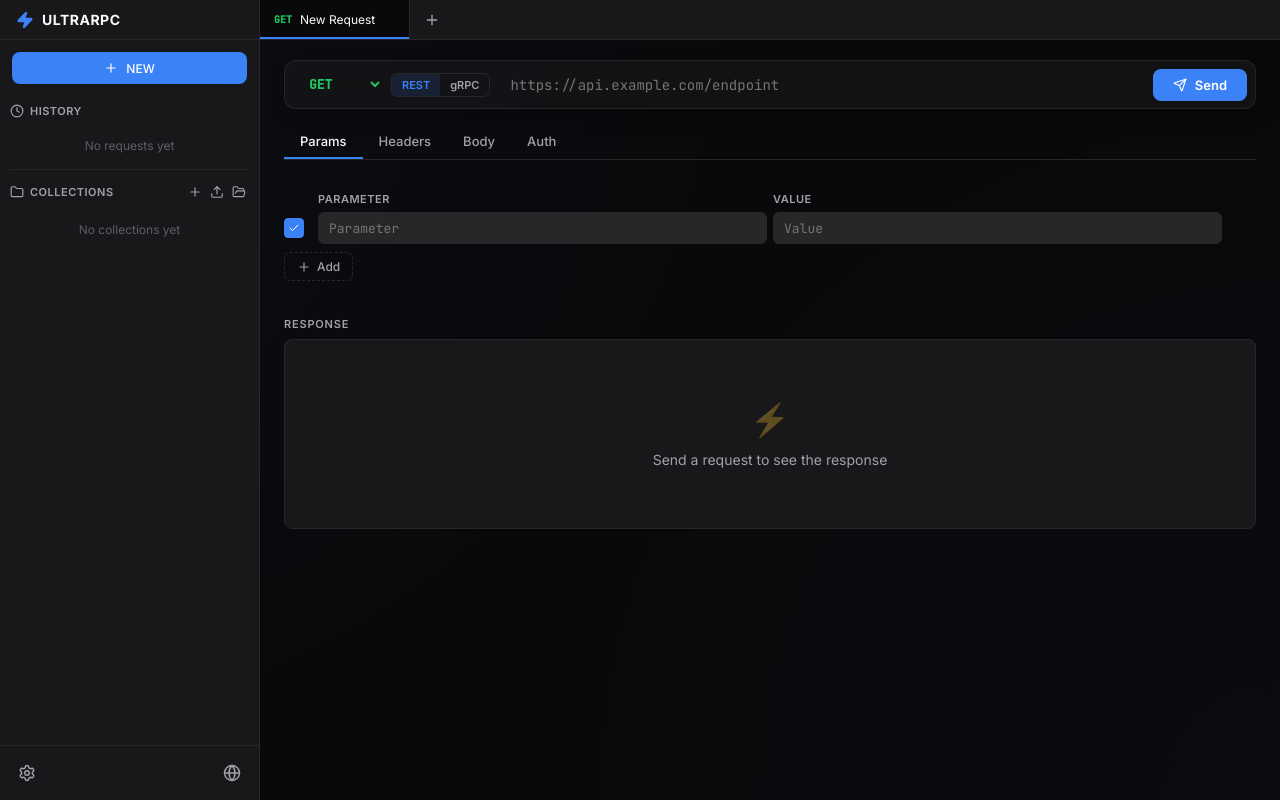
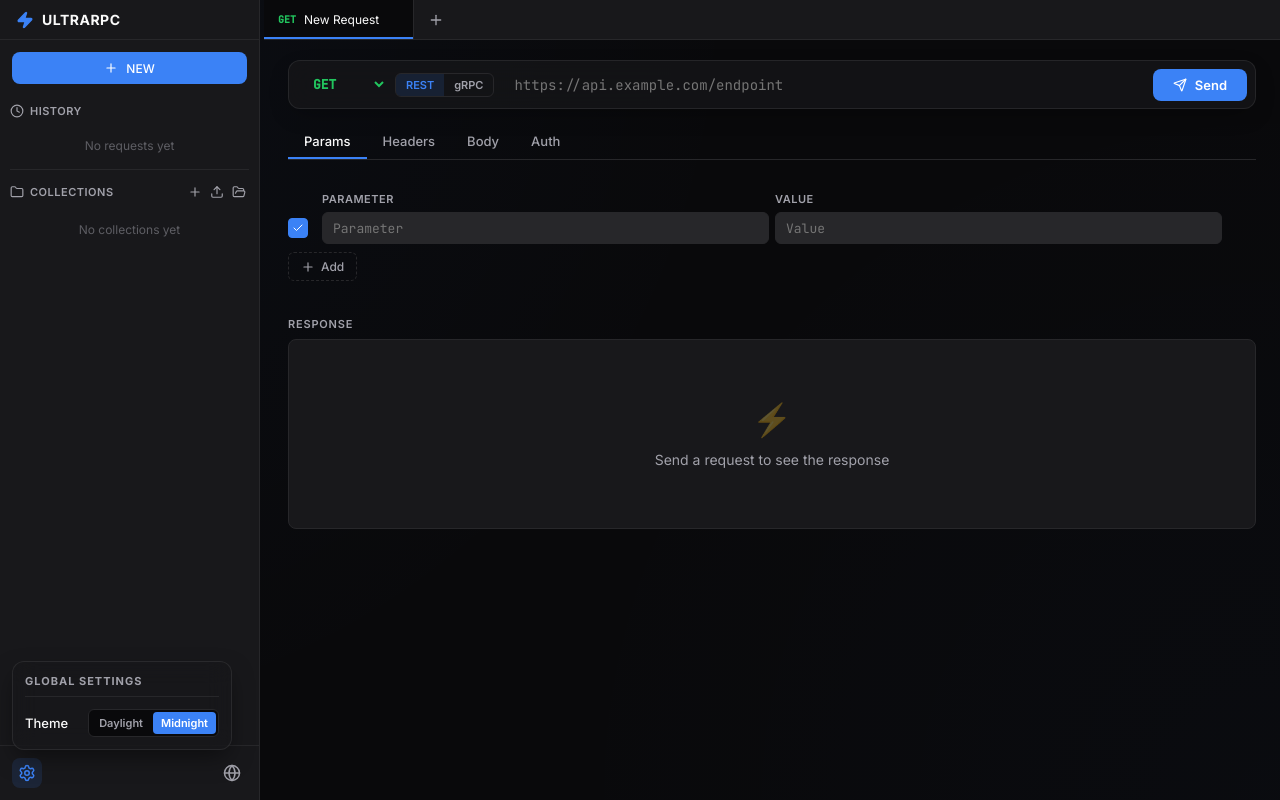
Before and after one commit to CamelDev/ultra-rpc, a React (Vite) app: page / in a window 1280 px wide. Both pictures are taken after a click on the button 27 px from the left and 773 px from the top of the page. Built offline with nearby package versions, Linux system fonts and the light colour scheme.

Commit message:
UI redesign

```diff
--- a/electron/preload.ts
+++ b/electron/preload.ts
@@ -29,4 +29,8 @@ contextBridge.exposeInMainWorld('ultraRpc', {
   // ===== Environments =====
   getEnvironments: () => ipcRenderer.invoke('storage:getEnvironments'),
   saveEnvironments: (envs: any[]) => ipcRenderer.invoke('storage:saveEnvironments', envs),
+
+  // ===== Settings =====
+  getSettings: () => ipcRenderer.invoke('storage:getSettings'),
+  saveSettings: (settings: any) => ipcRenderer.invoke('storage:saveSettings', settings),
 })
--- a/src/App.tsx
+++ b/src/App.tsx
@@ -53,6 +53,41 @@ const App: React.FC = () => {
   const [environments, setEnvironments] = useState<Environment[]>([])
   const [activeEnvId, setActiveEnvId] = useState<string | null>(null)
 
+  // ===== Settings & Theme =====
+  const [theme, setTheme] = useState<'dark' | 'light'>('dark')
+  const [showSettingsPopup, setShowSettingsPopup] = useState(false)
+
+  // ===== Sidebar Resizing =====
+  const [sidebarWidth, setSidebarWidth] = useState(() => {
+    const saved = localStorage.getItem('ultraRpcSidebarWidth')
+    return saved ? parseInt(saved, 10) : 260
+  })
+  const [isResizing, setIsResizing] = useState(false)
+
+  useEffect(() => {
+    if (isResizing) {
+      const handleMouseMove = (e: MouseEvent) => {
+        let newWidth = e.clientX
+        if (newWidth < 200) newWidth = 200
+        if (newWidth > 800) newWidth = 800
+        setSidebarWidth(newWidth)
+      }
+      const handleMouseUp = () => {
+        setIsResizing(false)
+      }
+      document.addEventListener('mousemove', handleMouseMove)
+      document.addEventListener('mouseup', handleMouseUp)
+      return () => {
+        document.removeEventListener('mousemove', handleMouseMove)
+        document.removeEventListener('mouseup', handleMouseUp)
+      }
+    }
+  }, [isResizing])
+
+  useEffect(() => {
+    localStorage.setItem('ultraRpcSidebarWidth', sidebarWidth.toString())
+  }, [sidebarWidth])
+
   // ===== Collections =====
   const [collections, setCollections] = useState<CollectionData[]>([])
 
@@ -65,9 +100,23 @@ const App: React.FC = () => {
     window.ultraRpc.getEnvironments().then(res => {
       if (res.success && res.environments) setEnvironments(res.environments)
     })
+    window.ultraRpc.getSettings().then(res => {
+      if (res.success && res.settings && res.settings.theme) {
+        setTheme(res.settings.theme)
+      }
+    })
     loadCollections()
     loadHistory()
   }, [])
+
+  // Apply theme to body
+  useEffect(() => {
+    if (theme === 'light') {
+      document.body.classList.add('light-theme')
+    } else {
+      document.body.classList.remove('light-theme')
+    }
+  }, [theme])
 
   const loadCollections = async () => {
     if (!window.ultraRpc) return
@@ -268,7 +317,7 @@ const App: React.FC = () => {
   return (
     <div className="app-container">
       {/* ===== SIDEBAR ===== */}
-      <aside className="sidebar">
+      <aside className="sidebar" style={{ width: sidebarWidth }}>
         <div className="title-bar" style={{ paddingLeft: navigator.userAgent.includes('Mac') ? '80px' : '16px' }}>
           <div style={{ display: 'flex', alignItems: 'center', gap: '8px' }}>
             <Zap size={18} color="var(--accent)" fill="var(--accent)" />
@@ -314,8 +363,16 @@ const App: React.FC = () => {
           )}
         </nav>
 
-        <div style={{ padding: '12px', borderTop: '1px solid var(--border)', display: 'flex', justifyContent: 'space-between' }}>
-          <button className="btn-ghost" style={{ padding: '6px' }}><Settings size={18} /></button>
+        <div style={{ padding: '12px', borderTop: '1px solid var(--border)', display: 'flex', justifyContent: 'space-between', position: 'relative' }}>
+          <button
+            className={`btn-ghost ${showSettingsPopup ? 'env-toggle-active' : ''}`}
+            style={{ padding: '6px' }}
+            onClick={() => setShowSettingsPopup(!showSettingsPopup)}
+            title="Settings"
+          >
+            <Settings size={18} />
+          </button>
+
           <button
             className={`btn-ghost ${showEnvPanel ? 'env-toggle-active' : ''}`}
             style={{ padding: '6px' }}
@@ -324,8 +381,42 @@ const App: React.FC = () => {
           >
             <Globe size={18} />
           </button>
+
+          {showSettingsPopup && (
+            <div className="settings-popup glass fade-in">
+              <div className="settings-popup-header">Global Settings</div>
+              <div className="settings-row">
+                <span className="settings-label">Theme</span>
+                <div className="theme-toggle-group">
+                  <button
+                    className={`theme-toggle-btn ${theme === 'light' ? 'active' : ''}`}
+                    onClick={() => {
+                      setTheme('light')
+                      if (window.ultraRpc) window.ultraRpc.saveSettings({ theme: 'light' })
+                    }}
+                  >
+                    Daylight
+                  </button>
+                  <button
+                    className={`theme-toggle-btn ${theme === 'dark' ? 'active' : ''}`}
+                    onClick={() => {
+                      setTheme('dark')
+                      if (window.ultraRpc) window.ultraRpc.saveSettings({ theme: 'dark' })
+                    }}
+                  >
+                    Midnight
+                  </button>
+                </div>
+              </div>
+            </div>
+          )}
         </div>
       </aside>
+
+      <div
+        className={`sidebar-resizer ${isResizing ? 'resizing' : ''}`}
+        onMouseDown={(e) => { e.preventDefault(); setIsResizing(true) }}
+      />
 
       {/* ===== MAIN ===== */}
       <main className="main-content">
--- a/src/components/ResponseViewer.css
+++ b/src/components/ResponseViewer.css
@@ -81,7 +81,8 @@
   align-items: center;
   padding: 8px 12px;
   border-bottom: 1px solid var(--border);
-  background: rgba(0, 0, 0, 0.2);
+  background: var(--bg-primary);
+  opacity: 0.8;
 }
 
 .response-stats {
@@ -159,7 +160,7 @@
 
 .response-headers-toggle:hover {
   color: var(--text-primary);
-  background: rgba(255, 255, 255, 0.02);
+  background: var(--bg-tertiary);
 }
 
 .response-headers {
--- a/src/index.css
+++ b/src/index.css
@@ -19,6 +19,19 @@
   --font-mono: 'JetBrains Mono', monospace;
   --radius: 8px;
   --transition: all 0.2s cubic-bezier(0.4, 0, 0.2, 1);
+}
+
+.light-theme {
+  --bg-primary: #ffffff;
+  --bg-secondary: #f4f4f5;
+  --bg-tertiary: #e4e4e7;
+  --text-primary: #09090b;
+  --text-secondary: #52525b;
+  --border: #e4e4e7;
+  --border-focus: #d4d4d8;
+  --glass: rgba(255, 255, 255, 0.8);
+  --glass-border: rgba(0, 0, 0, 0.05);
+  --accent-muted: rgba(59, 130, 246, 0.1);
 }
 
 * {
@@ -232,7 +245,7 @@ input:focus, select:focus, textarea:focus {
 }
 
 .tab-item:hover {
-  background: rgba(255, 255, 255, 0.02);
+  background: var(--bg-tertiary);
 }
 
 .tab-active {
@@ -572,3 +585,81 @@ input:focus, select:focus, textarea:focus {
 .fade-in {
   animation: fadeIn 0.3s ease-out;
 }
+
+/* ===== Settings Popup ===== */
+.settings-popup {
+  position: absolute;
+  bottom: 50px;
+  left: 12px;
+  width: 220px;
+  padding: 12px;
+  z-index: 1000;
+  border-radius: 12px;
+  box-shadow: 0 10px 25px -5px rgba(0, 0, 0, 0.5);
+}
+
+.settings-popup-header {
+  font-size: 11px;
+  font-weight: 700;
+  color: var(--text-secondary);
+  text-transform: uppercase;
+  letter-spacing: 1px;
+  margin-bottom: 12px;
+  padding-bottom: 8px;
+  border-bottom: 1px solid var(--border);
+}
+
+.settings-row {
+  display: flex;
+  align-items: center;
+  justify-content: space-between;
+  gap: 12px;
+}
+
+.settings-label {
+  font-size: 13px;
+  font-weight: 500;
+  color: var(--text-primary);
+}
+
+.theme-toggle-group {
+  display: flex;
+  background: var(--bg-primary);
+  border: 1px solid var(--border);
+  border-radius: 6px;
+  padding: 2px;
+  gap: 2px;
+}
+
+.theme-toggle-btn {
+  padding: 4px 8px;
+  border-radius: 4px;
+  font-size: 11px;
+  font-weight: 600;
+  color: var(--text-secondary);
+  background: transparent;
+  transition: var(--transition);
+}
+
+.theme-toggle-btn:hover {
+  color: var(--text-primary);
+}
+
+.theme-toggle-btn.active {
+  background: var(--accent);
+  color: white;
+}
+
+/* ===== Sidebar Resizer ===== */
+.sidebar-resizer {
+  width: 4px;
+  cursor: col-resize;
+  background-color: transparent;
+  transition: background-color 0.2s;
+  z-index: 10;
+}
+
+.sidebar-resizer:hover,
+.sidebar-resizer.resizing {
+  background-color: var(--accent);
+}
--- a/src/types/electron.d.ts
+++ b/src/types/electron.d.ts
@@ -45,6 +45,10 @@ export interface UltraRpcApi {
   // Environments
   getEnvironments: () => Promise<{ success: boolean; environments?: any[]; error?: string }>
   saveEnvironments: (envs: any[]) => Promise<{ success: boolean; error?: string }>
+
+  // Settings
+  getSettings: () => Promise<{ success: boolean; settings?: any; error?: string }>
+  saveSettings: (settings: any) => Promise<{ success: boolean; error?: string }>
 }
 
 declare global {
```
Also changed, not shown: electron/main.ts (+45 -2 lines), electron/storage-handler.ts (+30 -0 lines), public/icon.png, public/icon_backup.png (added).
